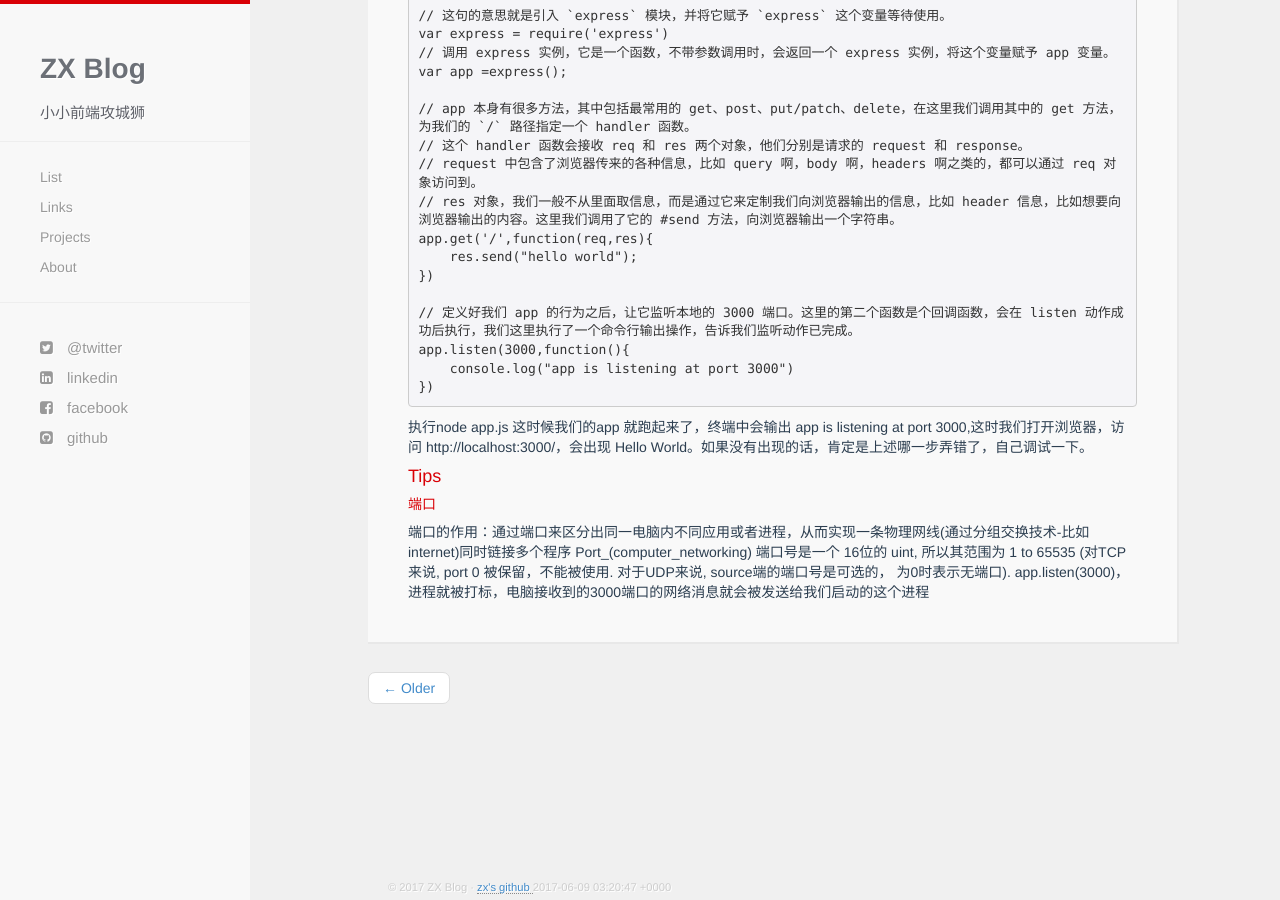
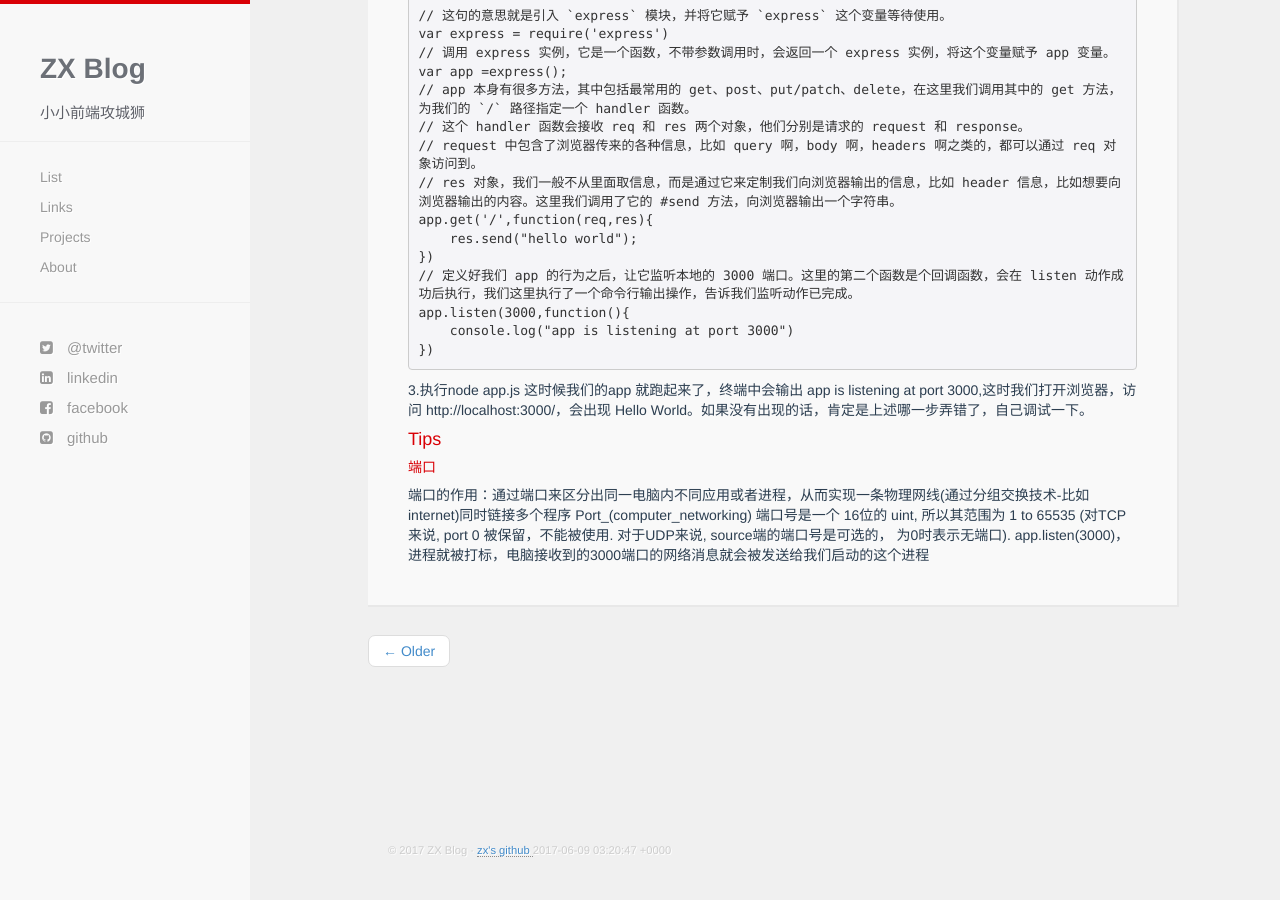
Before and after one commit to GITxiangzhang/GITxiangzhang.github.io, a Jekyll site: the page built from _posts/2017-6-9-node.js(2)最简单的express应用.md, in a window 1280 px wide and 900 px high, scrolled down 784 px. Built offline with Jekyll 4.4.1, drawn with Linux system fonts in a browser that asks for light colours; nearby versions of some CDN libraries; Markdown is read by kramdown in place of the engine named in the settings; comment, search, counter and statistics services are not loaded; after the commit the page ends 1647 px from its top, so only the background shows below that; grey boxes are pictures that could not be loaded.

Commit message:
node.js 1

```diff
--- a/_posts/2017-6-9-node.js(2)最简单的express应用.md
+++ b/_posts/2017-6-9-node.js(2)最简单的express应用.md
@@ -15,16 +15,15 @@
 ##### express框架
 express框架是node.js应用最广泛的web框架，现在是4.x的版本。
 express官网[http://www.expressjs.com.cn/](http://www.expressjs.com.cn/)，没事经常看看API。
-1.新建一个文件夹nodestart进去安装express
-![nodestart]({{ site.baseurl }}/images/installexpress.PNG)
+   1.新建一个文件夹nodestart进去安装express
+![nodestart]({{ site.baseurl }}/images/installexpress.png)
 安装完后nodestart目录下会出现一个node_modules文件夹，tree(dos命令符)看看里包含express文件夹说明安装成
-2.新建一个app.js,写进去代码：
+   2.新建一个app.js,写进去代码：
 {% highlight javascript %}
 // 这句的意思就是引入 `express` 模块，并将它赋予 `express` 这个变量等待使用。
 var express = require('express')
 // 调用 express 实例，它是一个函数，不带参数调用时，会返回一个 express 实例，将这个变量赋予 app 变量。
 var app =express();
-
 // app 本身有很多方法，其中包括最常用的 get、post、put/patch、delete，在这里我们调用其中的 get 方法，为我们的 `/` 路径指定一个 handler 函数。
 // 这个 handler 函数会接收 req 和 res 两个对象，他们分别是请求的 request 和 response。
 // request 中包含了浏览器传来的各种信息，比如 query 啊，body 啊，headers 啊之类的，都可以通过 req 对象访问到。
@@ -32,13 +31,13 @@
 app.get('/',function(req,res){
     res.send("hello world");
 })
-
 // 定义好我们 app 的行为之后，让它监听本地的 3000 端口。这里的第二个函数是个回调函数，会在 listen 动作成功后执行，我们这里执行了一个命令行输出操作，告诉我们监听动作已完成。
 app.listen(3000,function(){
     console.log("app is listening at port 3000")
 })
 {% endhighlight %}
-执行node app.js
+
+   3.执行node app.js
 这时候我们的app 就跑起来了，终端中会输出 app is listening at port 3000,这时我们打开浏览器，访问 http://localhost:3000/，会出现 Hello World。如果没有出现的话，肯定是上述哪一步弄错了，自己调试一下。
 
 #### Tips
```
